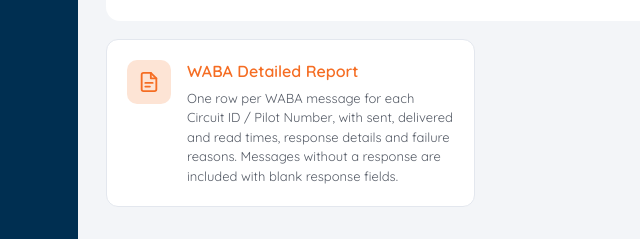
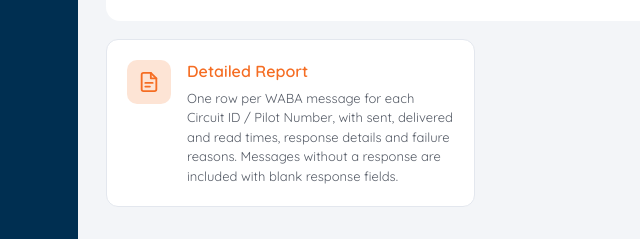
Before and after one commit to kevit-aayushi-shah/ttsl, a plain HTML site: page index.html in a window 1280 px wide. Both pictures are taken after a click on the button "Reports". Shown: the part 307-546 px from the top of the page, 6-646 px from the left. Drawn offline with Linux system fonts and the light colour scheme.

Commit message:
Reports: name the report 'Detailed Report'; drop no-response note
Co-Authored-By: Claude Opus 5.5 <noreply@anthropic.com>
Claude-Session: https://claude.ai/code/session_012G7PRQB9ZKPhSBAggR5xfb

```diff
--- a/index.html
+++ b/index.html
@@ -271,16 +271,16 @@ footer{max-width:1500px;margin:0 auto;padding:0 28px 30px;color:var(--ink-3);fon
     <div class="rcards">
       <button class="rcard" data-open-create>
         <span class="rcard-ic"><svg width="22" height="22" viewBox="0 0 24 24" fill="none" stroke="currentColor" stroke-width="2" stroke-linecap="round" stroke-linejoin="round"><path d="M14 2H6a2 2 0 0 0-2 2v16a2 2 0 0 0 2 2h12a2 2 0 0 0 2-2V8z"/><path d="M14 2v6h6M8 13h8M8 17h5"/></svg></span>
-        <span><b>WABA Detailed Report</b><small>One row per WABA message for each Circuit ID / Pilot Number, with sent, delivered and read times, response details and failure reasons. Messages without a response are included with blank response fields.</small></span>
+        <span><b>Detailed Report</b><small>One row per WABA message for each Circuit ID / Pilot Number, with sent, delivered and read times, response details and failure reasons. Messages without a response are included with blank response fields.</small></span>
       </button>
     </div>
   </div>
 
   <div id="rCreate" hidden>
-    <div class="crumb"><a href="javascript:void 0" data-rtab="overview">Overview</a><span>›</span>WABA Detailed Report</div>
+    <div class="crumb"><a href="javascript:void 0" data-rtab="overview">Overview</a><span>›</span>Detailed Report</div>
     <section class="card">
       <h3 class="blk">Report Type</h3>
-      <div class="rtype on"><svg width="22" height="22" viewBox="0 0 24 24" fill="none" stroke="currentColor" stroke-width="2" stroke-linecap="round" stroke-linejoin="round"><path d="M14 2H6a2 2 0 0 0-2 2v16a2 2 0 0 0 2 2h12a2 2 0 0 0 2-2V8z"/><path d="M14 2v6h6M8 13h8M8 17h5"/></svg><span>WABA Detailed Report</span></div>
+      <div class="rtype on"><svg width="22" height="22" viewBox="0 0 24 24" fill="none" stroke="currentColor" stroke-width="2" stroke-linecap="round" stroke-linejoin="round"><path d="M14 2H6a2 2 0 0 0-2 2v16a2 2 0 0 0 2 2h12a2 2 0 0 0 2-2V8z"/><path d="M14 2v6h6M8 13h8M8 17h5"/></svg><span>Detailed Report</span></div>
       <h3 class="blk">Report Filter</h3>
       <div class="fbox">
         <div class="ctl">
@@ -296,7 +296,7 @@ footer{max-width:1500px;margin:0 auto;padding:0 28px 30px;color:var(--ink-3);fon
       <div class="note"><b>Note :</b> Your report may take a few moments to generate. You can check its status in Downloads.</div>
     </section>
     <div class="cfoot">
-      <div class="rname"><input id="rName" value="WABA Detailed Report" aria-label="Report name"><svg width="16" height="16" viewBox="0 0 24 24" fill="none" stroke="#F56D23" stroke-width="2.2" stroke-linecap="round" stroke-linejoin="round"><path d="M12 20h9"/><path d="M16.5 3.5a2.1 2.1 0 0 1 3 3L7 19l-4 1 1-4z"/></svg></div>
+      <div class="rname"><input id="rName" value="Detailed Report" aria-label="Report name"><svg width="16" height="16" viewBox="0 0 24 24" fill="none" stroke="#F56D23" stroke-width="2.2" stroke-linecap="round" stroke-linejoin="round"><path d="M12 20h9"/><path d="M16.5 3.5a2.1 2.1 0 0 1 3 3L7 19l-4 1 1-4z"/></svg></div>
       <button class="obtn" id="rCreateBtn" disabled>Create</button>
     </div>
   </div>
@@ -568,7 +568,6 @@ function doSearch(){
   document.getElementById('rResult').hidden = !R.length;
   if (!R.length) { hint.className = 'rhint warn'; hint.textContent = q.id ? `No messages found for "${q.id}" in ${rangeLabel(q)}.` : `No messages found in ${rangeLabel(q)}.`; return; }
   hint.className = 'rhint'; hint.textContent = '';
-  if (!rNameEdited) document.getElementById('rName').value = `WABA Report – ${idLabel(q,R)} – ${rangeLabel(q)}`;
   const ids = uniq(R.map(r=>r.cid)), box = document.getElementById('rResult');
   const all = !q.id, one = ids.length === 1;
   box.className = 'scope' + (one ? ' one' : '');
@@ -577,7 +576,7 @@ function doSearch(){
   const title = one ? `The report will be downloaded for 1 Circuit ID / Pilot Number: ${ids[0]}`
               : all ? `The report will be downloaded for all Circuit IDs / Pilot Numbers`
               : `The report will be downloaded for ${N(ids.length)} Circuit IDs / Pilot Numbers matching "${q.id}"`;
-  box.innerHTML = `<div class="sic">${icon}</div><div><b>${esc(title)}</b><span>Report range: ${rangeLabel(q)} · includes messages without a response</span></div><div class="badge">${one ? 'Single record' : all ? 'All records' : 'Multiple records'}</div>`;
+  box.innerHTML = `<div class="sic">${icon}</div><div><b>${esc(title)}</b><span>Report range: ${rangeLabel(q)}</span></div><div class="badge">${one ? 'Single record' : all ? 'All records' : 'Multiple records'}</div>`;
 }
 document.getElementById('rSearch').onclick = doSearch;
 rOrder.addEventListener('keydown', e => { if (e.key === 'Enter') { e.preventDefault(); doSearch(); } });
@@ -624,7 +623,7 @@ function toast(msg){
 document.getElementById('rCreateBtn').onclick = () => {
   if (!rQuery) return;
   const R = queryRows(rQuery);
-  const entry = {id: Date.now(), name: document.getElementById('rName').value.trim() || 'WABA Detailed Report', q: {...rQuery}, ids: idLabel(rQuery, R), type: rType, at: new Date().toISOString(), status: 'gen', n: R.length};
+  const entry = {id: Date.now(), name: document.getElementById('rName').value.trim() || 'Detailed Report', q: {...rQuery}, ids: idLabel(rQuery, R), type: rType, at: new Date().toISOString(), status: 'gen', n: R.length};
   DL.unshift(entry); saveDL();
   toast('Report created successfully.');
   showReportPage('downloads');
```
